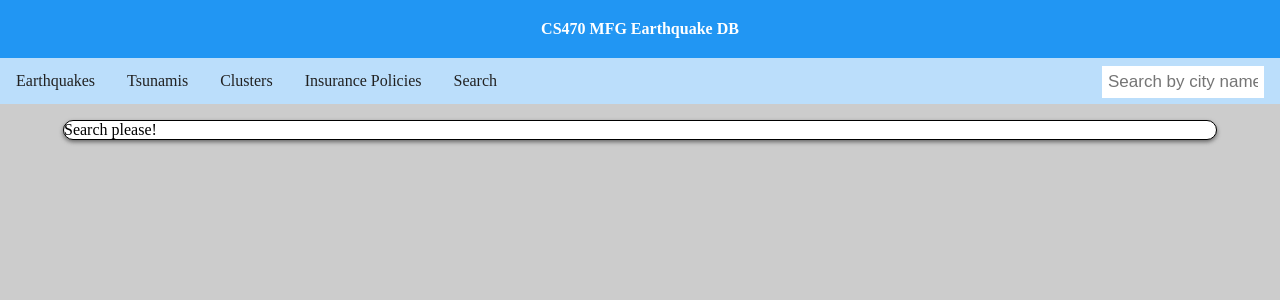
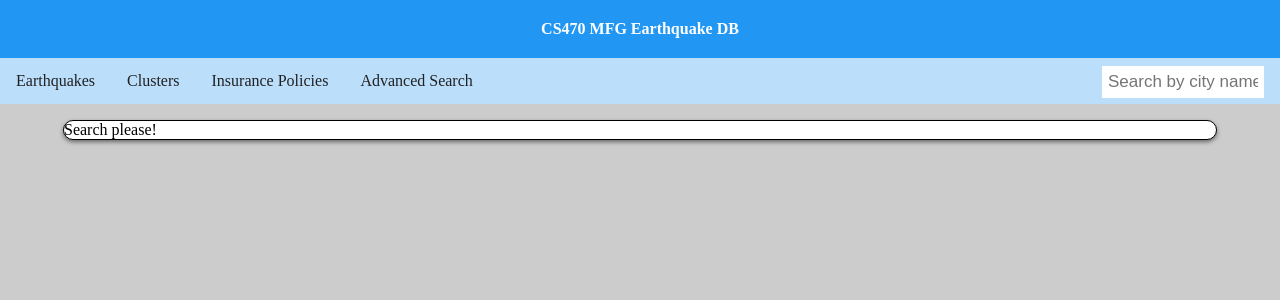
Before and after one commit to zachgharst/EarthquakeDB, a PHP site: page /city.php in a window 1280 px wide. Shown: the top 300 px of the page. Run offline with PHP 8.4, Linux system fonts and the light colour scheme; data that the repository does not hold is empty.

Commit message:
Update links in the template

```diff
--- a/public_html/includes/template.php
+++ b/public_html/includes/template.php
@@ -10,10 +10,9 @@
         <h1><a href="index.php">CS470 MFG Earthquake DB</a></h1>
         <div class="nav_menu">
             <a href="earthquakes.php">Earthquakes</a>
-            <a href="">Tsunamis</a>
-            <a href="">Clusters</a>
+            <a href="clusters.php">Clusters</a>
             <a href="policyname.php">Insurance Policies</a>
-            <a href="search.php">Search</a>
+            <a href="search.php">Advanced Search</a>
            <form action="city.php" method="get"><input name="cityname" type="text" placeholder="Search by city name..."></form>
         </div>
 
```
